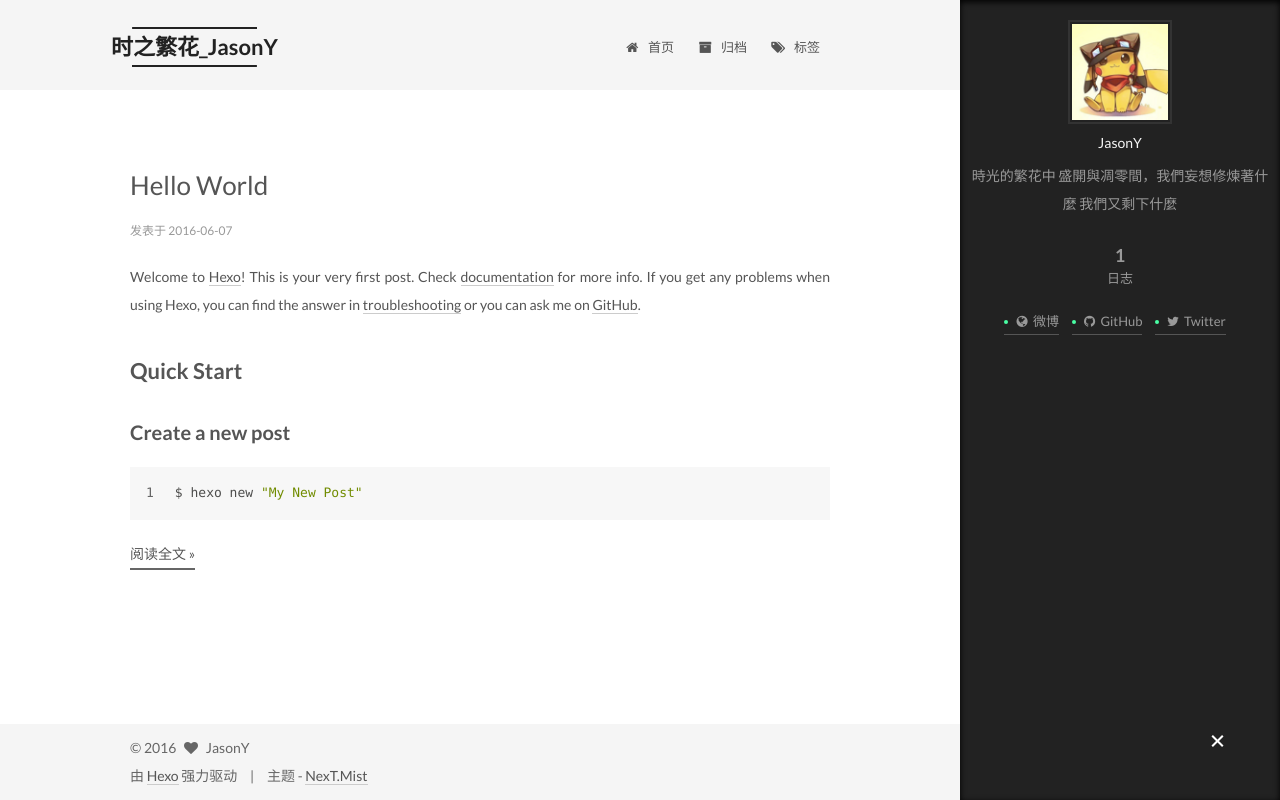
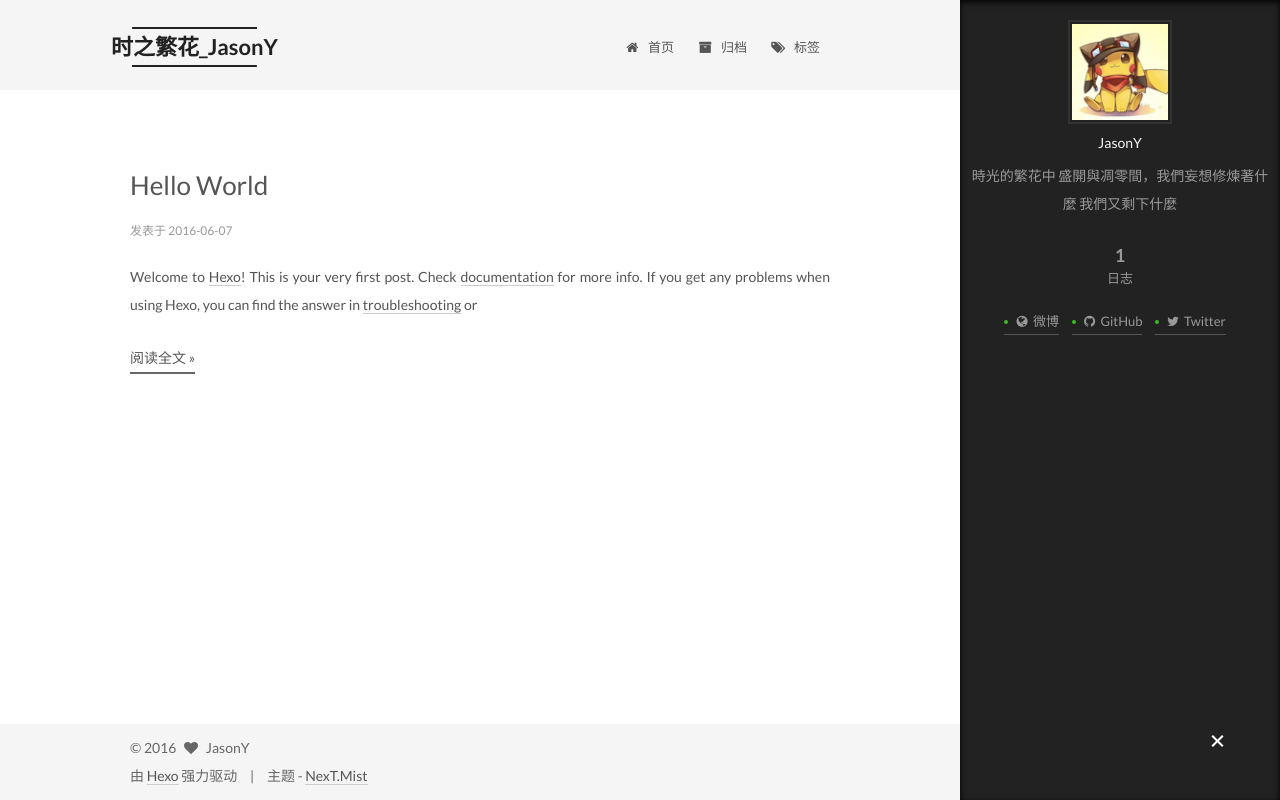
Before and after one commit to iJasonY/iJasonY.github.io, a plain HTML site: page index.html in a window 1280 px wide. Both pictures are taken after a click on the element 1217 px from the left and 742 px from the top of the page. Drawn offline with Linux system fonts and the light colour scheme.

Commit message:
Site updated: 2016-06-08 01:16:37

```diff
--- a/css/main.css
+++ b/css/main.css
@@ -1548,7 +1548,7 @@ pre .javascript .function {
   width: 4px;
   height: 4px;
   border-radius: 50%;
-  background: #49ffa4;
+  background: #37ba22;
 }
 .links-of-blogroll {
   font-size: 13px;
--- a/index.html
+++ b/index.html
@@ -281,8 +281,7 @@
 
 
 
-          <p>Welcome to <a href="https://hexo.io/">Hexo</a>! This is your very first post. Check <a href="https://hexo.io/docs/">documentation</a> for more info. If you get any problems when using Hexo, you can find the answer in <a href="https://hexo.io/docs/troubleshooting.html">troubleshooting</a> or you can ask me on <a href="https://github.com/hexojs/hexo/issues">GitHub</a>.</p>
-<h2 id="Quick-Start"><a href="#Quick-Start" class="headerlink" title="Quick Start"></a>Quick Start</h2><h3 id="Create-a-new-post"><a href="#Create-a-new-post" class="headerlink" title="Create a new post"></a>Create a new post</h3><figure class="highlight bash"><table><tr><td class="gutter"><pre><span class="line">1</span><br></pre></td><td class="code"><pre><span class="line">$ hexo new <span class="string">"My New Post"</span></span><br></pre></td></tr></table></figure>
+          <p>Welcome to <a href="https://hexo.io/">Hexo</a>! This is your very first post. Check <a href="https://hexo.io/docs/">documentation</a> for more info. If you get any problems when using Hexo, you can find the answer in <a href="https://hexo.io/docs/troubleshooting.html">troubleshooting</a> or
           <div class="post-more-link text-center">
             <a class="btn" href="/2016/06/07/hello-world/#more" rel="contents">
               阅读全文 &raquo;
```
Also changed, not shown: 2016/06/07/hello-world/index.html (+5 -9 lines).
